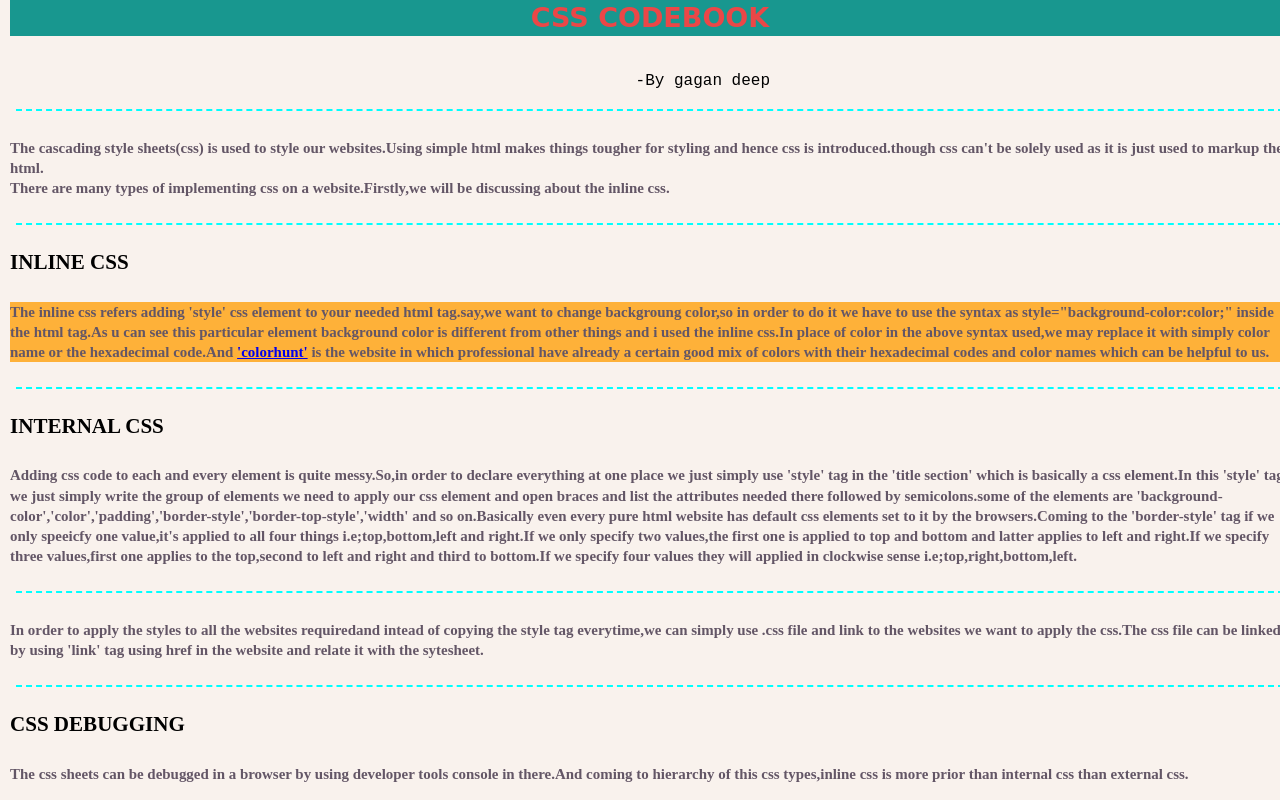
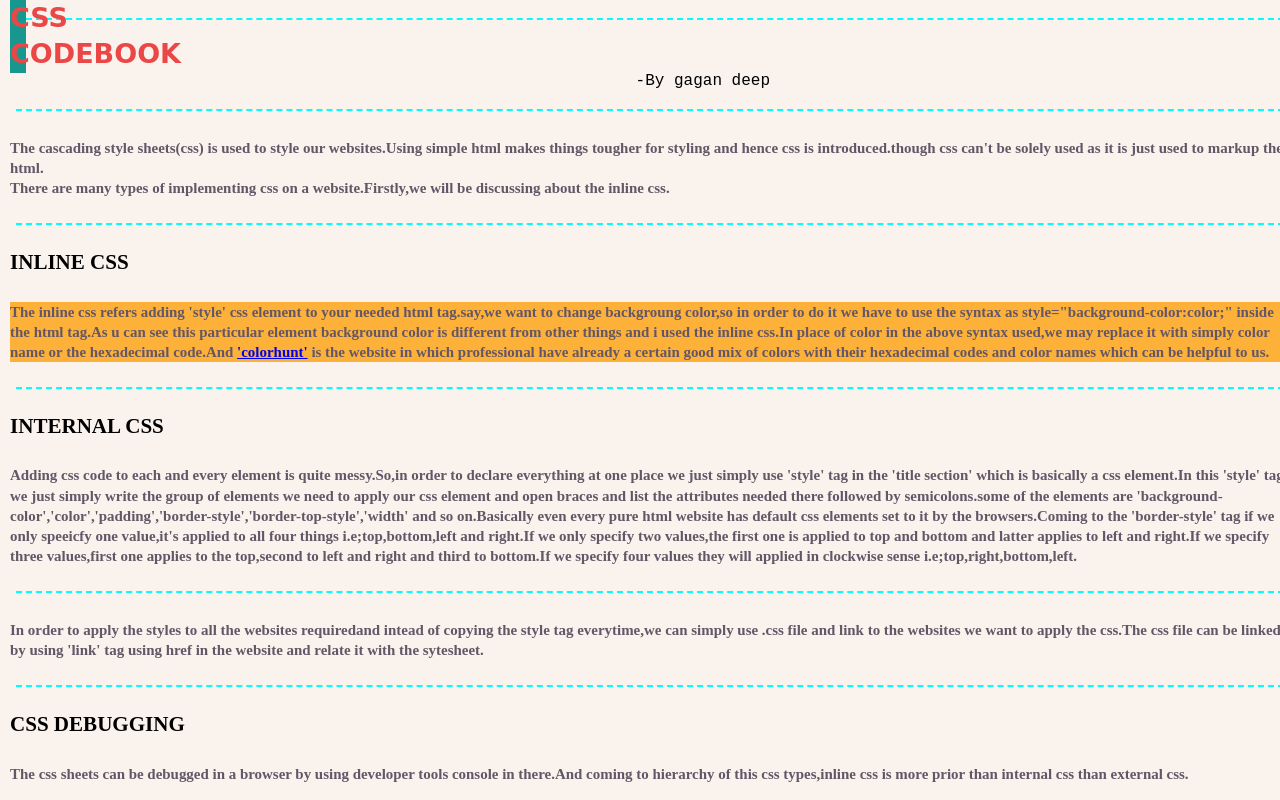
Before and after one commit to gagandeepakhil/css, a plain HTML site: page index.html in a window 1280 px wide. Shown: the top 800 px of the page. Drawn offline with Linux system fonts and the light colour scheme; a web font is replaced by a local one.

Commit message:
Update styles.css

```diff
--- a/styles.css
+++ b/styles.css
@@ -114,7 +114,7 @@ body{
     background-color:#18978F ;
     position:fixed;
     top: 0;
-    width: 100%;
+    width: 1rem;
     font-family: 'Edu VIC WA NT Beginner', cursive;
 
   }
```
